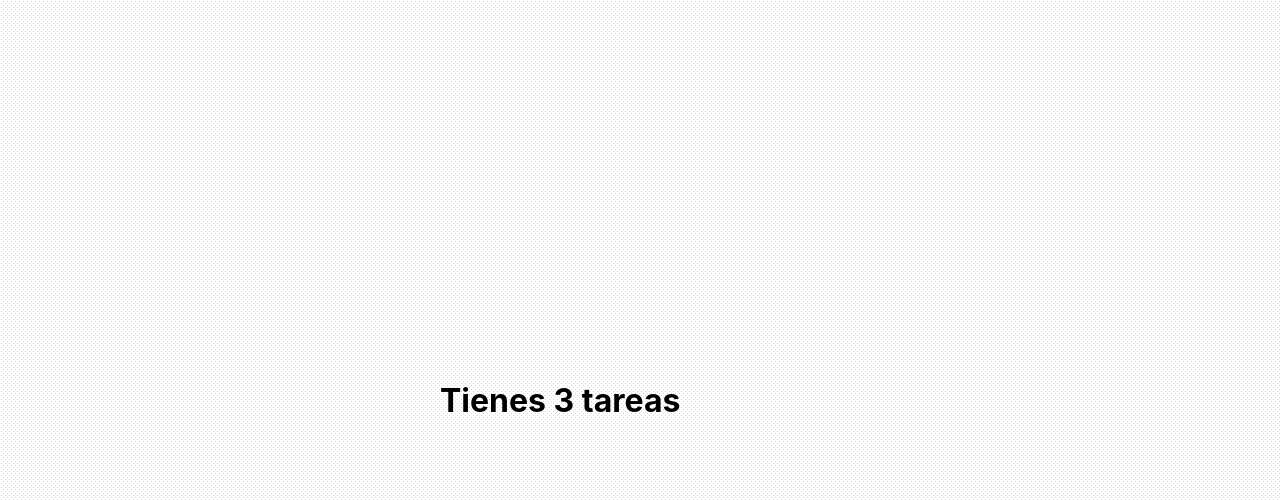
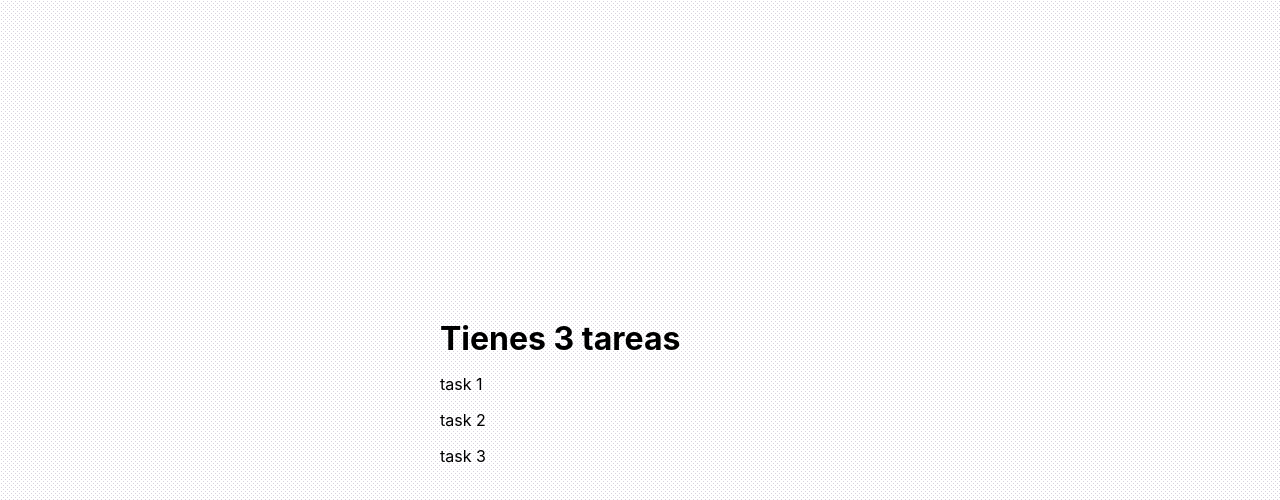
Before and after one commit to wmezadev/todo-react, a React (Create React App) app: page / in a window 1280 px wide. Shown: the top 500 px of the page. Built offline with nearby package versions, Linux system fonts and the light colour scheme.

Commit message:
feat: add todo list

```diff
--- a/src/App.js
+++ b/src/App.js
@@ -1,6 +1,7 @@
 import React, { useState } from 'react';
 import './App.css';
 import Header from './components/Header';
+import TodoList from './components/TodoList';
 
 const App = () => {
 
@@ -12,6 +13,7 @@ const App = () => {
     <div className='wrapper'>
         <div className='card frame'>
           <Header tasks={state.tasks}/>
+          <TodoList tasks={state.tasks}/>
         </div>
     </div>
   );
--- /dev/null
+++ b/src/components/TodoList.js
@@ -0,0 +1,20 @@
+import React from 'react';
+
+const TodoList = ({tasks}) => {
+
+    return (
+        <div>
+            <div className="list-wrapper">
+                {
+                    tasks.map(task => (
+                        <p>
+                            {task}
+                        </p>
+                    ))
+                }
+            </div>
+        </div>
+    );
+}
+
+export default TodoList;
```
